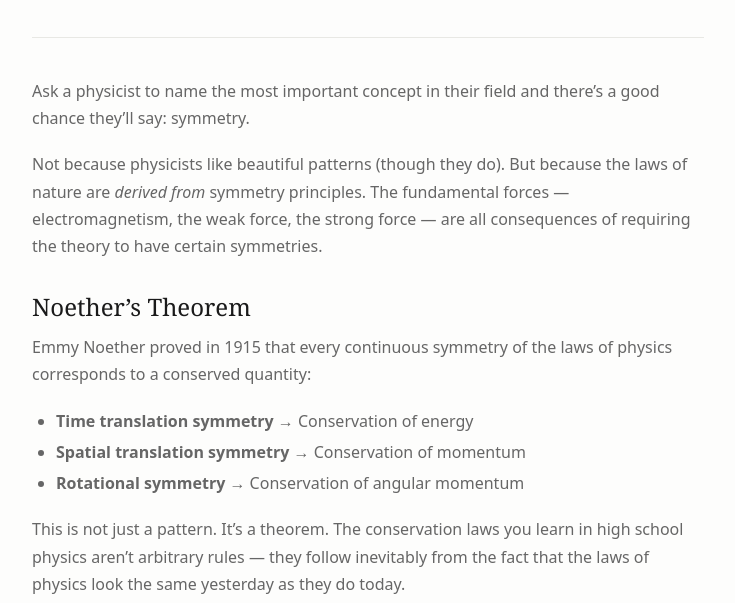
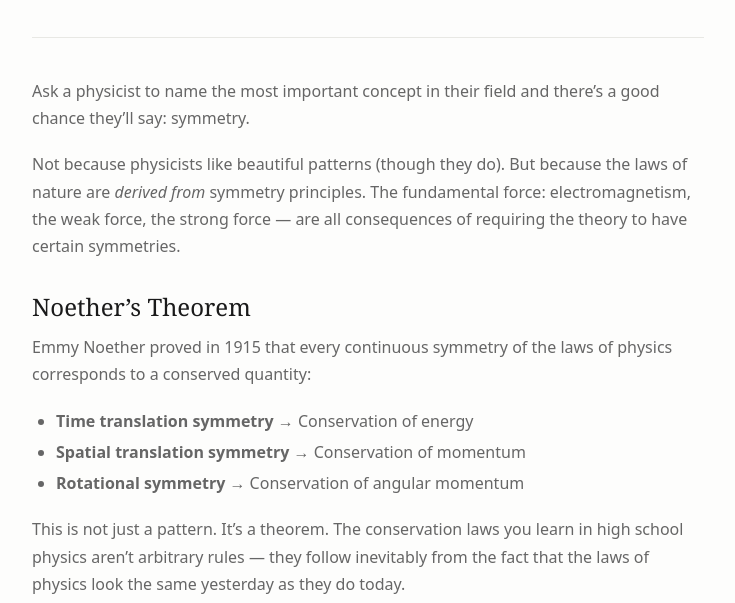
Before and after one commit to sid-selvaraj/fieldlines, an Astro site: page /essays/symmetry-physics in a window 1280 px wide. Shown: the part 197-800 px from the top of the page, without its empty margins (272-1007 px from the left). Built offline with nearby package versions, Linux system fonts and the light colour scheme; Astro itself is replaced by a stand-in of ours.

Commit message:
fixed hyphen

```diff
--- a/src/content/essays/symmetry-physics.md
+++ b/src/content/essays/symmetry-physics.md
@@ -7,7 +7,7 @@ tags: [symmetry, Noether, foundations]
 
 Ask a physicist to name the most important concept in their field and there's a good chance they'll say: symmetry.
 
-Not because physicists like beautiful patterns (though they do). But because the laws of nature are *derived from* symmetry principles. The fundamental forces — electromagnetism, the weak force, the strong force — are all consequences of requiring the theory to have certain symmetries.
+Not because physicists like beautiful patterns (though they do). But because the laws of nature are *derived from* symmetry principles. The fundamental force: electromagnetism, the weak force, the strong force — are all consequences of requiring the theory to have certain symmetries.
 
 ## Noether's Theorem
 
```
